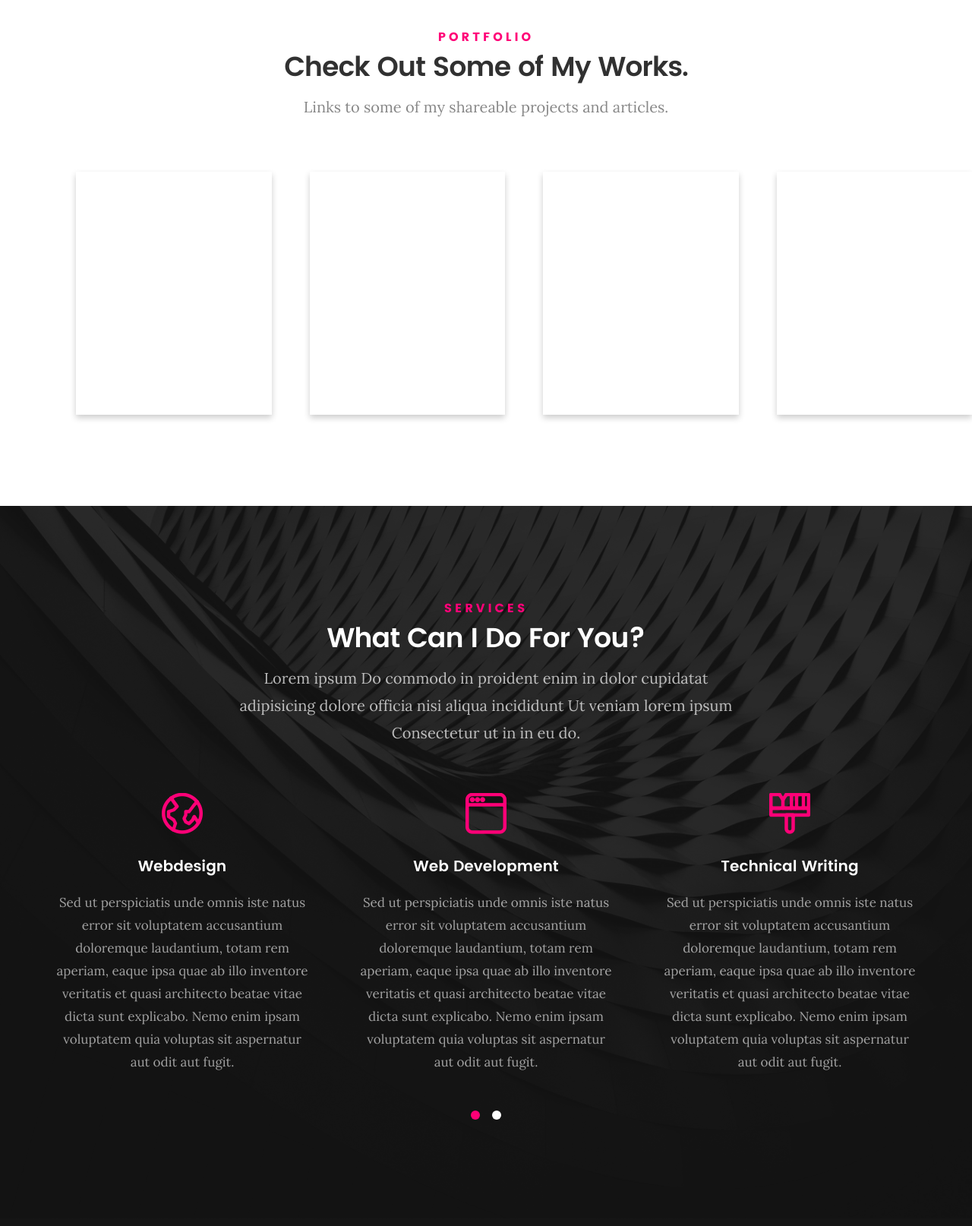
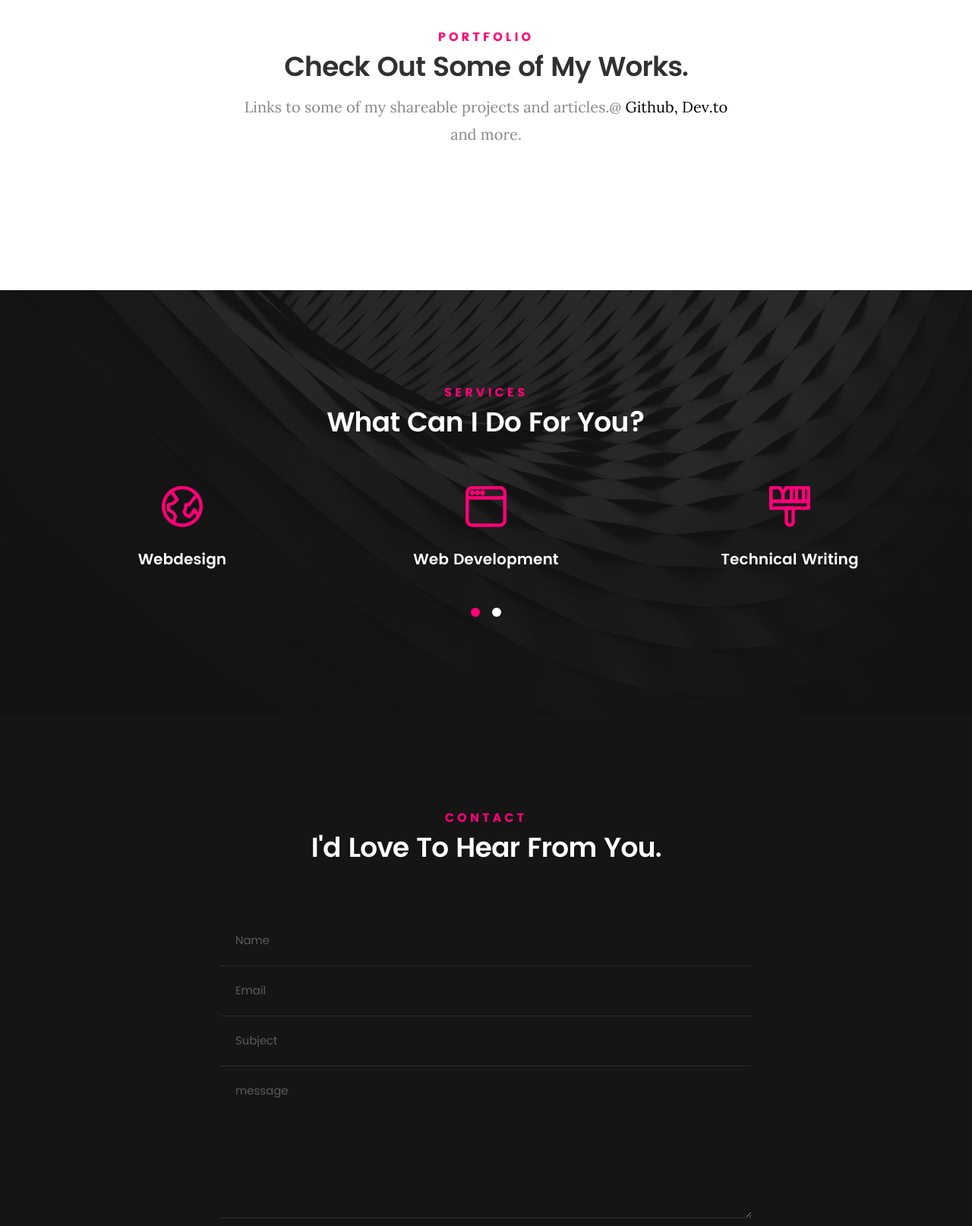
Before and after one commit to denzubechi/my-portfolio, a plain HTML site: page index.html in a window 1280 px wide. Shown: the part 4300-5914 px from the top of the page at 76% size. Drawn offline with nearby package versions, Linux system fonts and the light colour scheme; files whose address does not match are found by name.

Commit message:
made few changes

```diff
--- a/index.html
+++ b/index.html
@@ -8,8 +8,8 @@
    ================================================== -->
    <meta charset="utf-8">
 	<title>Samuel Nzubechi</title>
-	<meta name="description" content="">
-	<meta name="author" content="">
+	<meta name="description" content="My portfolio">
+	<meta name="author" content="Samuel Nzubechi">
 
    <!-- mobile specific metas
    ================================================== -->
@@ -394,13 +394,15 @@
 				<h1>Check Out Some of My Works.</h1>
 
 				<p class="lead">
-					Links to some of my shareable projects and articles.
+					Links to some of my shareable projects and articles.@
+					<a href="https://github.com/denzubechi">Github,</a> <a href="https://dev.to/denzubechi">Dev.to</a> and more.
 				</p>
 
 			</div>
    	</div> <!-- /section-intro-->
 	<center>
-		<div class="projectcards">
+		<!--
+			<div class="projectcards">
 
 			<div class="card">
 				<div class="imagetop">
@@ -421,6 +423,7 @@
 				</div>
 			</div>
 		</div>
+		-->
 
 	</center>
 	</section> <!-- /portfolio -->
@@ -440,7 +443,7 @@
    			<h5>Services</h5>
    			<h1>What Can I Do For You?</h1>
 
-   			<p class="lead">Lorem ipsum Do commodo in proident enim in dolor cupidatat adipisicing dolore officia nisi aliqua incididunt Ut veniam lorem ipsum Consectetur ut in in eu do.</p>
+   			<p class="lead"></p>
 
    		</div>
    	</div> <!-- /section-intro -->
@@ -457,7 +460,7 @@
 
 	            	 <h3>Webdesign</h3>
 
-		            <p class="desc">Sed ut perspiciatis unde omnis iste natus error sit voluptatem accusantium doloremque laudantium, totam rem aperiam, eaque ipsa quae ab illo inventore veritatis et quasi architecto beatae vitae dicta sunt explicabo. Nemo enim ipsam voluptatem quia voluptas sit aspernatur aut odit aut fugit.
+		            <p class="desc">
 	         		</p>
 
 	         	</div>
@@ -472,7 +475,7 @@
 
 	            	<h3>Web Development</h3>
 
-		            <p class="desc">Sed ut perspiciatis unde omnis iste natus error sit voluptatem accusantium doloremque laudantium, totam rem aperiam, eaque ipsa quae ab illo inventore veritatis et quasi architecto beatae vitae dicta sunt explicabo. Nemo enim ipsam voluptatem quia voluptas sit aspernatur aut odit aut fugit.
+		            <p class="desc">
 	         		</p>
 
 	            </div>
@@ -487,7 +490,7 @@
 
 	            	<h3>Technical Writing</h3>
 
-		            <p class="desc">Sed ut perspiciatis unde omnis iste natus error sit voluptatem accusantium doloremque laudantium, totam rem aperiam, eaque ipsa quae ab illo inventore veritatis et quasi architecto beatae vitae dicta sunt explicabo. Nemo enim ipsam voluptatem quia voluptas sit aspernatur aut odit aut fugit.
+		            <p class="desc">
 	        			</p>
 
 	            </div>
@@ -502,7 +505,7 @@
 
 	            	<h3>Branding</h3>
 
-		            <p class="desc">Sed ut perspiciatis unde omnis iste natus error sit voluptatem accusantium doloremque laudantium, totam rem aperiam, eaque ipsa quae ab illo inventore veritatis et quasi architecto beatae vitae dicta sunt explicabo. Nemo enim ipsam voluptatem quia voluptas sit aspernatur aut odit aut fugit.
+		            <p class="desc">
 	         		</p>
 
 	            </div>
@@ -517,8 +520,7 @@
 
 	            	<h3>Photography</h3>
 
-		            <p class="desc">Sed ut perspiciatis unde omnis iste natus error sit voluptatem accusantium doloremque laudantium, totam rem aperiam, eaque ipsa quae ab illo inventore veritatis et quasi architecto beatae vitae dicta sunt explicabo. Nemo enim ipsam voluptatem quia voluptas sit aspernatur aut odit aut fugit.
-	        			</p>
+		            <p class="desc">
 
 	            </div>
 
@@ -532,7 +534,7 @@
 
 	            	 <h3>Consultancy</h3>
 
-		            <p class="desc">Sed ut perspiciatis unde omnis iste natus error sit voluptatem accusantium doloremque laudantium, totam rem aperiam, eaque ipsa quae ab illo inventore veritatis et quasi architecto beatae vitae dicta sunt explicabo. Nemo enim ipsam voluptatem quia voluptas sit aspernatur aut odit aut fugit.
+		            <p class="desc">
 	        			</p>
 
 	            </div>
```
